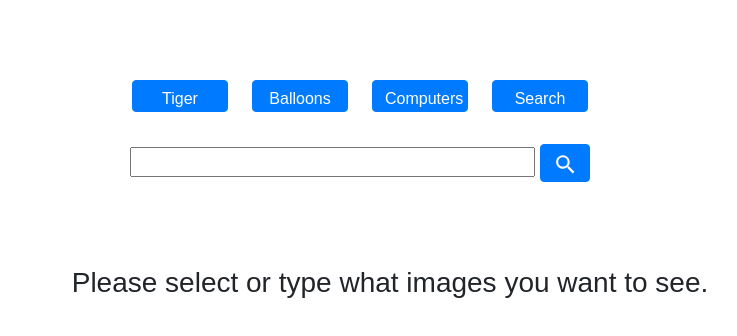
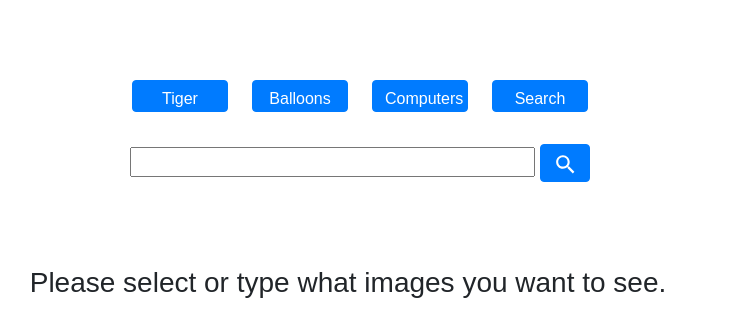
Before and after one commit to valeshan/React-gallery-V3, a React (Create React App) app in the folder reactprac/: page / in a window 1280 px wide. Shown: the top 336 px of the page, without its empty margins (292-1029 px from the left). Built offline with nearby package versions, Linux system fonts and the light colour scheme; no server answers.

Commit message:
created componentDidMount cycle
-added lifecycle to create pic data for default topics and store them in
constructor properties.
-not functional yet

```diff
--- a/reactprac/src/App.js
+++ b/reactprac/src/App.js
@@ -19,8 +19,19 @@ class App extends Component {
     this.state = {
       pics: [],
       text : '',
-      loading: true
+      loading: true,
+      tigerPics: [],
+      balloonsPics: [],
+      computersPics: []
     }
+  }
+
+  componentDidMount(){
+    let tigerData = this.handleText('tiger');
+    let balloonsData = this.handleText('balloons');
+    let computersData = this.handleText('computers');
+    console.log(tigerData);
+    this.setState({tigerPics: tigerData, balloonsPics: balloonsData, computersPics: computersData})
   }
 
 
@@ -38,6 +49,7 @@ class App extends Component {
 
 //Go through API with argument from default navigation topics e.g. Tiger
   handleText(text){
+    console.log('getting data');
     return this.handleTermChange(text);
   }
 
@@ -57,14 +69,11 @@ class App extends Component {
         {
           (this.state.text)?
           <div>
-            <p className = 'results-title'> {this.state.text} </p>
+            <h3 className = 'results-title'> {this.state.text} </h3>
             <Images  pics = {this.state.pics} loading = {this.state.loading}/>
           </div>
           :
-          (this.state.pics)?
-          <h3 className = 'new-search'> Please select or type what images you want to see. </h3>
-          :
-          <Notfound />
+          <h3 className = 'screen-text'> Please select or type what images you want to see. </h3>
         }
         </div>
       </BrowserRouter>
--- a/reactprac/src/components/LinkedComponents/Tiger.js
+++ b/reactprac/src/components/LinkedComponents/Tiger.js
@@ -4,6 +4,7 @@ import {withRouter} from 'react-router-dom';
 
 
  const Tiger = props =>{
+   console.log(props)
   return(
     <p> </p>
   )
--- a/reactprac/src/components/Notfound.js
+++ b/reactprac/src/components/Notfound.js
@@ -2,9 +2,9 @@ import React from 'react';
 
 const Notfound = () =>{
   return(
-    <div  className="not-found">
+    <div  className="screen-text">
       <h3>No Results Were Found</h3>
-      <p>You search did not return any results. Please try again.</p>
+      <p>You search did not return any results. Please rephrase or try another search query.</p>
     </div>
   )
 }
--- a/reactprac/src/index.css
+++ b/reactprac/src/index.css
@@ -10,7 +10,6 @@ h2{
 
 h3{
   margin-top: 3em;
-  margin-left: 3em;
 }
 
 ul{
@@ -77,8 +76,10 @@ button:hover {
 
 /**Results Component **/
 
-.new-search{
+.screen-text{
   display: flex;
+  flex-direction: column;
+  align-items: center;
   justify-content: center;
 }
 
```
